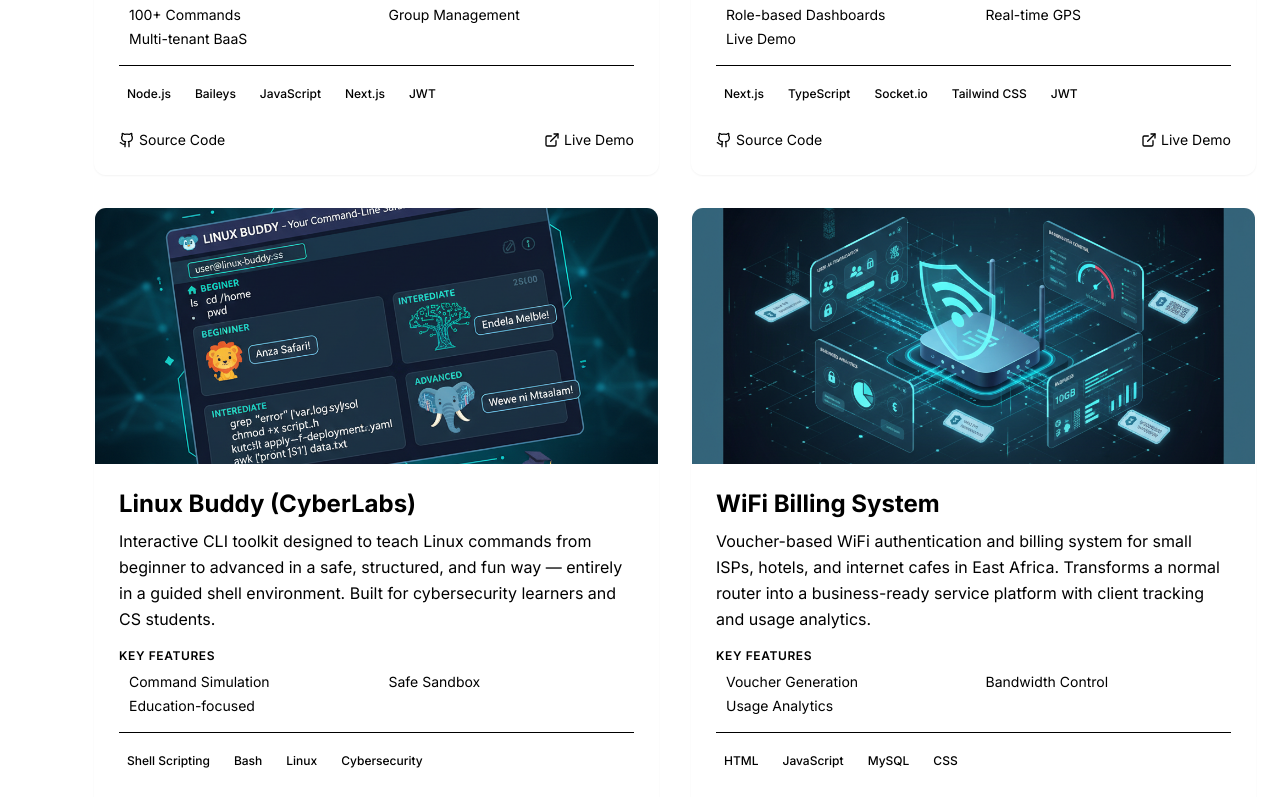
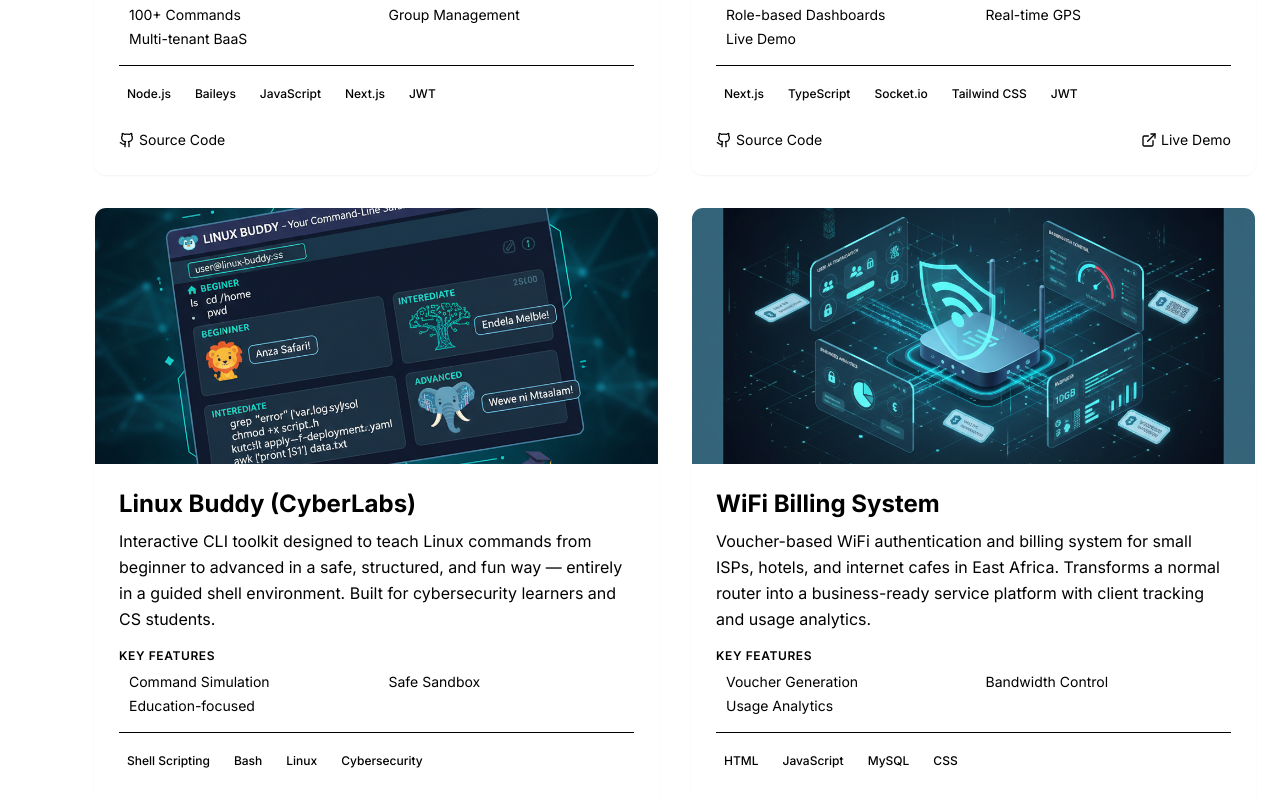
Before and after one commit to Windowseven/MY-PORTIFOLIO, a React (Vite) app in the folder portfolio/: page /portfolio/about in a window 1280 px wide. Shown: the part 3120-3917 px from the top of the page. Built offline with nearby package versions, Linux system fonts and the light colour scheme; no server answers.

Commit message:
fix: update FieldSync demo link to Render, hide Live Demo for unhosted projects

```diff
--- a/portfolio/src/components/sections/Projects.tsx
+++ b/portfolio/src/components/sections/Projects.tsx
@@ -10,7 +10,7 @@ const projects = [
     description: "Multi-tenant WhatsApp Bot-as-a-Service platform with 100+ commands. Handles group management, media downloads, and automation — built on Baileys with a Next.js web dashboard and Argon2/JWT/TOTP authentication.",
     tags: ["Node.js", "Baileys", "JavaScript", "Next.js", "JWT"],
     image: "/assets/windowsevenbot.png",
-    link: "#",
+    link: null,
     github: "https://github.com/Windowseven/windowsevenBOT",
     features: ["100+ Commands", "Group Management", "Multi-tenant BaaS"]
   },
@@ -19,7 +19,7 @@ const projects = [
     description: "Real-time, role-based field operations management platform for survey teams, census work, and community outreach. Features live GPS tracking, project-scoped dashboards for 4 roles, and WebSocket-powered updates.",
     tags: ["Next.js", "TypeScript", "Socket.io", "Tailwind CSS", "JWT"],
     image: "/assets/field-sync.png",
-    link: "https://v0-modified-admindashboard-field-op.vercel.app",
+    link: "https://field-sync.onrender.com",
     github: "https://github.com/Windowseven/field-sync",
     features: ["Role-based Dashboards", "Real-time GPS", "Live Demo"]
   },
@@ -28,7 +28,7 @@ const projects = [
     description: "Interactive CLI toolkit designed to teach Linux commands from beginner to advanced in a safe, structured, and fun way — entirely in a guided shell environment. Built for cybersecurity learners and CS students.",
     tags: ["Shell Scripting", "Bash", "Linux", "Cybersecurity"],
     image: "/assets/linux-buddy.png",
-    link: "#",
+    link: null,
     github: "https://github.com/Windowseven/linux-buddy-cyberlabs",
     features: ["Command Simulation", "Safe Sandbox", "Education-focused"]
   },
@@ -37,7 +37,7 @@ const projects = [
     description: "Voucher-based WiFi authentication and billing system for small ISPs, hotels, and internet cafes in East Africa. Transforms a normal router into a business-ready service platform with client tracking and usage analytics.",
     tags: ["HTML", "JavaScript", "MySQL", "CSS"],
     image: "/assets/wifi-billing.png",
-    link: "#",
+    link: null,
     github: "https://github.com/Windowseven/WIFI-BILLING-SYSTEM",
     features: ["Voucher Generation", "Bandwidth Control", "Usage Analytics"]
   }
@@ -120,9 +120,11 @@ export const Projects = () => {
                     <a href={project.github} target="_blank" rel="noopener noreferrer" className="text-sm text-muted-foreground hover:text-foreground flex items-center gap-1">
                       <Github className="w-4 h-4" /> Source Code
                     </a>
-                    <a href={project.link} target="_blank" rel="noopener noreferrer" className="text-sm text-muted-foreground hover:text-foreground flex items-center gap-1">
-                      <ExternalLink className="w-4 h-4" /> Live Demo
-                    </a>
+                    {project.link && (
+                      <a href={project.link} target="_blank" rel="noopener noreferrer" className="text-sm text-muted-foreground hover:text-foreground flex items-center gap-1">
+                        <ExternalLink className="w-4 h-4" /> Live Demo
+                      </a>
+                    )}
                   </div>
                 </div>
               </Card>
```
